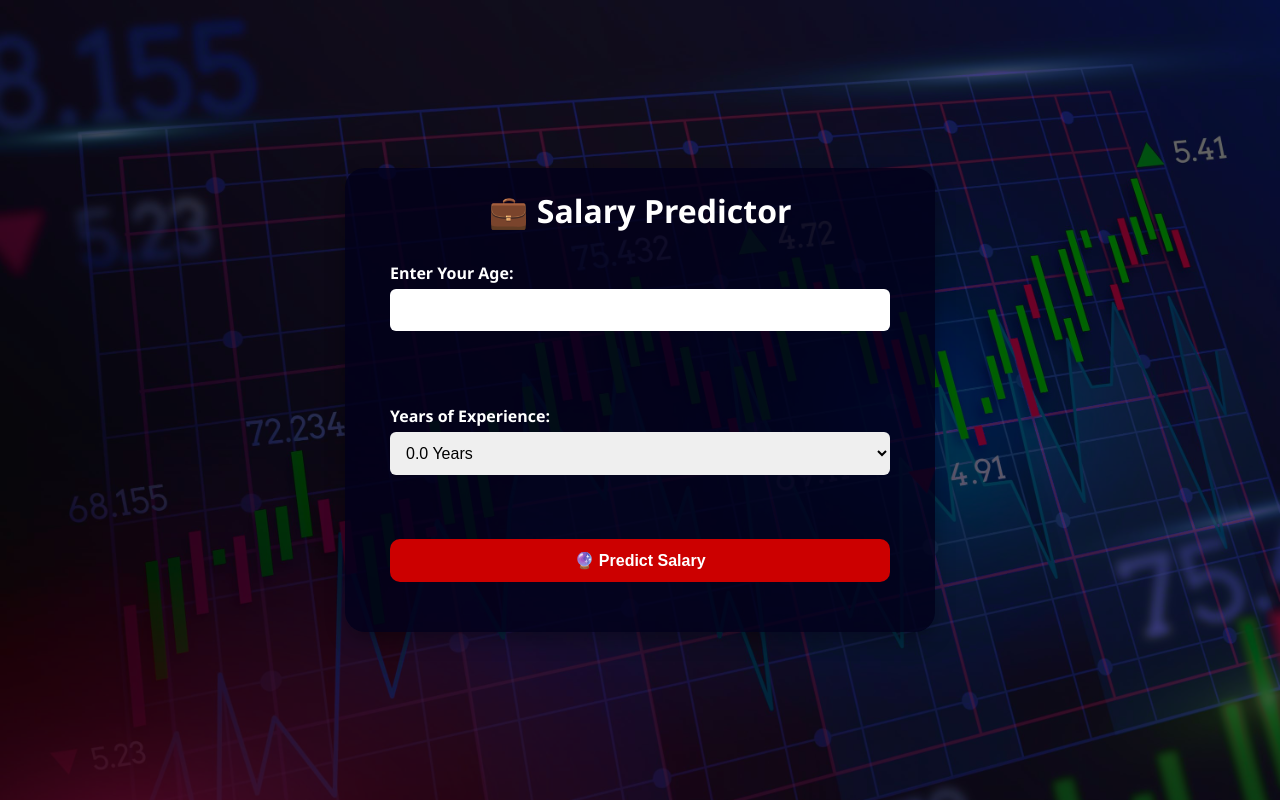
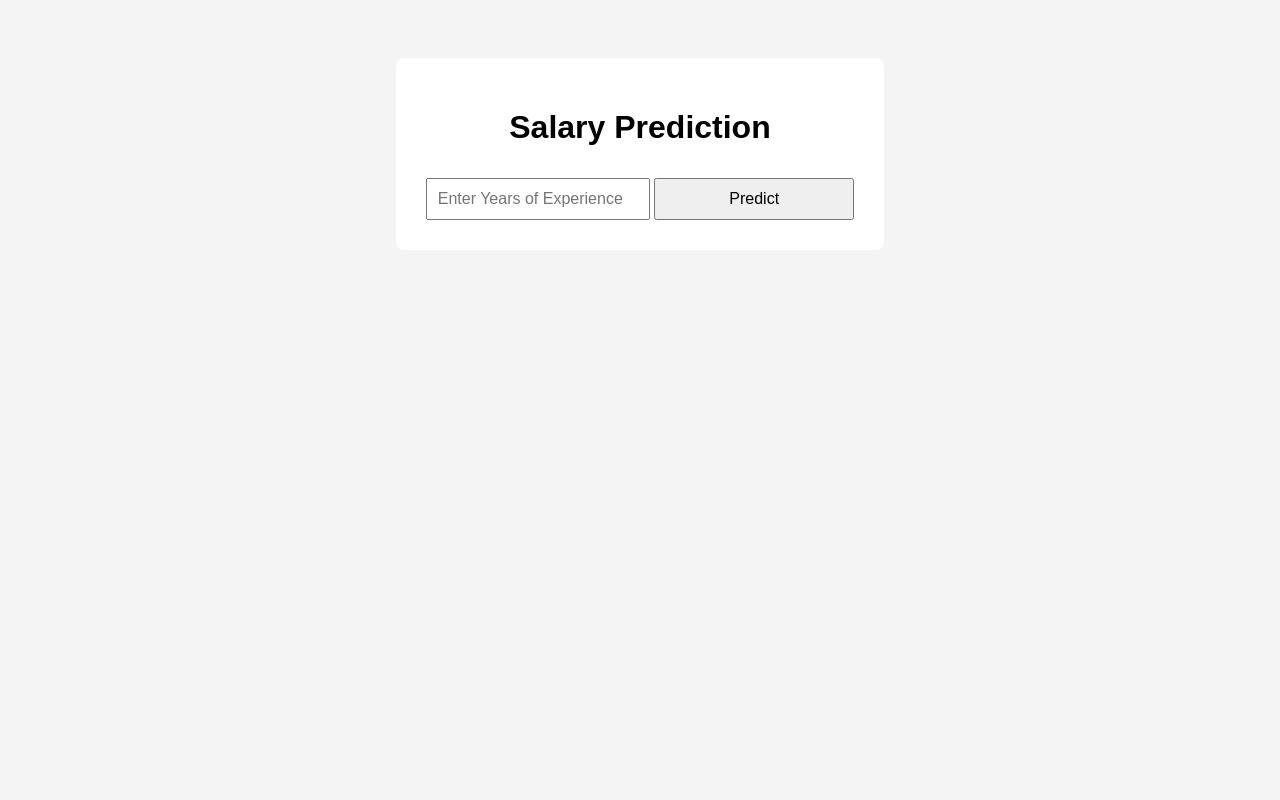
Before and after one commit to anishagarwal10/salary-prediction, a Flask app: page / in a window 1280 px wide. Run offline with Flask 3, Linux system fonts and the light colour scheme; parts of the project's set-up code (start-up, migrations or seed data) failed here and were passed over.

Commit message:
restructured the code

```diff
--- a/app.py
+++ b/app.py
@@ -1,11 +1,11 @@
 from flask import Flask, render_template, request
-import joblib
+import pickle
 import numpy as np
 
 app = Flask(__name__)
 
 # Load the trained model
-model = joblib.load("salary_predictor_model.pkl")
+model = pickle.load(open('salary_predictor_model.pkl', 'rb'))
 
 @app.route('/')
 def home():
@@ -13,13 +13,13 @@ def home():
 
 @app.route('/predict', methods=['POST'])
 def predict():
-    age = float(request.form['age'])
-    experience = float(request.form['experience'])
-
-    prediction = model.predict(np.array([[age, experience]]))
-    salary = f"₹{prediction[0]:,.2f}"
-
-    return render_template('result.html', age=age, experience=experience, salary=salary)
+    try:
+        features = [float(x) for x in request.form.values()]
+        final_features = np.array(features).reshape(1, -1)
+        prediction = model.predict(final_features)[0]
+        return render_template('index.html', prediction_text=f'Predicted Salary: ₹{prediction:.2f}')
+    except Exception as e:
+        return render_template('index.html', prediction_text='Error in prediction: ' + str(e))
 
 if __name__ == '__main__':
     app.run(debug=True)
--- a/static/style.css
+++ b/static/style.css
@@ -1,113 +1,28 @@
 body {
-    background-color: #000e00a1;
-    color: white;
-    font-family: 'Segoe UI', sans-serif;
-    margin: 0;
-    padding: 0;
-    display: flex;
-    justify-content: center;
-    align-items: center;
-    min-height: 100vh;
-    background-image: url(backimage.jpg);
-    background-size: cover;
-    background-blend-mode: color;
+    font-family: Arial, sans-serif;
+    text-align: center;
+    padding: 50px;
+    background-color: #f4f4f4;
 }
 
-form {
-    display: flex;
-    flex-direction: column;
-    justify-content: center;
-}
-
-form input,
-select {
-    width: auto !important;
-}
-
-.box {
-    /* background-color: #2f4f2f; */
-    background-color: #02011ad1;
-    padding: 0px 45px 50px;
-    border-radius: 20px;
-    box-shadow: 0 8px 20px rgba(0, 0, 0, 0.3);
-    width: 90%;
-    max-width: 500px;
-    text-align: center;
-}
-
-h1,
-h2 {
-    margin-bottom: 20px;
-}
-
-label {
-    display: block;
-    text-align: left;
-    margin: 10px 0 5px;
-    font-weight: bold;
+.container {
+    background-color: white;
+    padding: 30px;
+    border-radius: 8px;
+    display: inline-block;
 }
 
 input,
-select {
-    width: 100%;
-    padding: 12px;
-    margin-bottom: 20px;
-    border: none;
-    border-radius: 6px;
+button {
+    padding: 10px;
+    margin-top: 10px;
+    width: 200px;
     font-size: 16px;
 }
 
-button {
-    width: 100%;
-    padding: 12px;
-    background-color: #cc0000;
-    color: white;
+.result {
+    margin-top: 20px;
+    font-size: 18px;
     font-weight: bold;
-    border: none;
-    border-radius: 10px;
-    font-size: 16px;
-    cursor: pointer;
-    transition: background 0.3s;
+    color: green;
 }
-
-button:hover {
-    background-color: #990000;
-}
-
-a {
-    display: inline-block;
-    margin-top: 20px;
-    color: #00ffff;
-    text-decoration: none;
-    font-weight: bold;
-}
-
-/* 🔁 Responsive Layout */
-@media screen and (max-width: 768px) {
-    .box {
-        padding: 20px;
-    }
-
-    input,
-    select,
-    button {
-        font-size: 15px;
-    }
-}
-
-@media screen and (max-width: 480px) {
-    body {
-        padding: 10px;
-    }
-
-    .box {
-        width: 100%;
-        border-radius: 12px;
-        padding: 15px;
-    }
-
-    h1,
-    h2 {
-        font-size: 22px;
-    }
-}
--- a/templates/index.html
+++ b/templates/index.html
@@ -1,27 +1,22 @@
 <!DOCTYPE html>
-<html>
+<html lang="en">
 
 <head>
-    <title>Salary Predictor</title>
+    <meta charset="UTF-8">
+    <title>Salary Prediction</title>
     <link rel="stylesheet" href="{{ url_for('static', filename='style.css') }}">
 </head>
 
 <body>
-    <div class="box">
-        <h1>💼 Salary Predictor</h1>
-        <form action="/predict" method="post">
-            <label>Enter Your Age:</label>
-            <input type="number" name="age" min="18" max="65" required><br><br>
-
-            <label>Years of Experience:</label>
-            <select name="experience" required>
-                {% for i in range(0, 41) %}
-                <option value="{{ i/2 }}">{{ i/2 }} Years</option>
-                {% endfor %}
-            </select><br><br>
-
-            <button type="submit">🔮 Predict Salary</button>
+    <div class="container">
+        <h1>Salary Prediction</h1>
+        <form action="/predict" method="POST">
+            <input type="number" name="experience" placeholder="Enter Years of Experience" step="any" required>
+            <button type="submit">Predict</button>
         </form>
+        {% if prediction_text %}
+        <p class="result">{{ prediction_text }}</p>
+        {% endif %}
     </div>
 </body>
 
```
Also changed, not shown: Salary_Data.csv (deleted, +0 -31 lines), style.css (deleted, +0 -61 lines), templates/result.html (deleted, +0 -19 lines), 3 other files.
